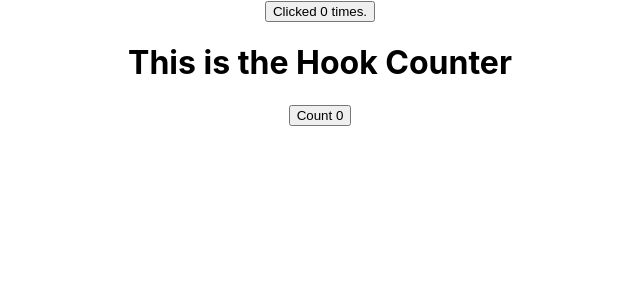
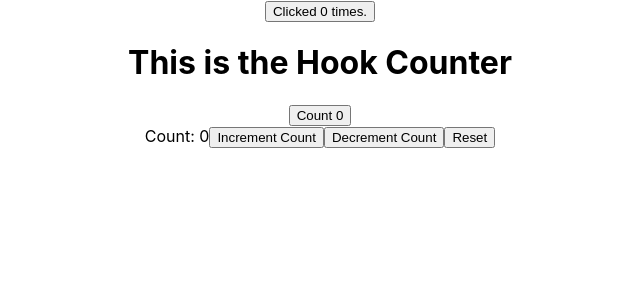
Before and after one commit to ChaitanyaVSH/ReactHooks, a React (Create React App) app: page / in a window 1280 px wide. Shown: the top 300 px of the page, without its empty margins (320-960 px from the left). Built offline with nearby package versions, Linux system fonts and the light colour scheme.

Commit message:
React Hooks Day 1: Hooks introduction, useState() hook with Previous State

```diff
--- a/src/App.js
+++ b/src/App.js
@@ -1,12 +1,14 @@
 import "./App.css";
 import Counter from "./components/Counter";
 import HookCounter from "./components/HookCounter";
+import HookSuperCounter from "./HookSuperCounter";
 
 function App() {
   return (
     <div className="App">
       <Counter />
       <HookCounter />
+      <HookSuperCounter />
     </div>
   );
 }
--- /dev/null
+++ b/src/HookSuperCounter.js
@@ -0,0 +1,18 @@
+import React, { useState } from "react";
+
+export default function HookSuperCounter() {
+  const initialCount = 0;
+  const [count, setCount] = useState(initialCount);
+  return (
+    <div>
+      Count: {count}
+      <button onClick={() => setCount((prevCount) => prevCount + 1)}>
+        Increment Count
+      </button>
+      <button onClick={() => setCount((prevCount) => prevCount - 1)}>
+        Decrement Count
+      </button>
+      <button onClick={() => setCount(initialCount)}>Reset</button>
+    </div>
+  );
+}
```
